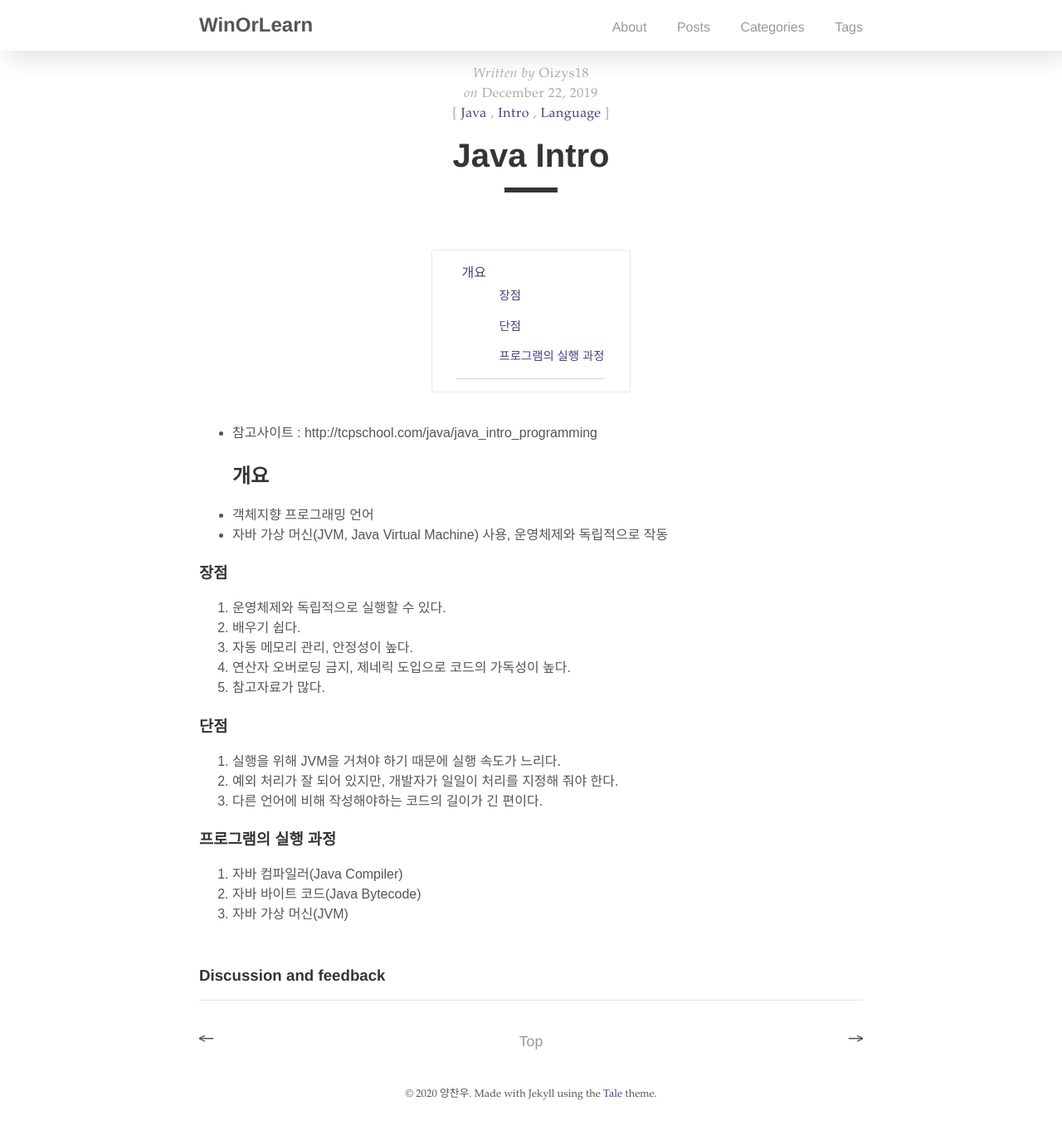
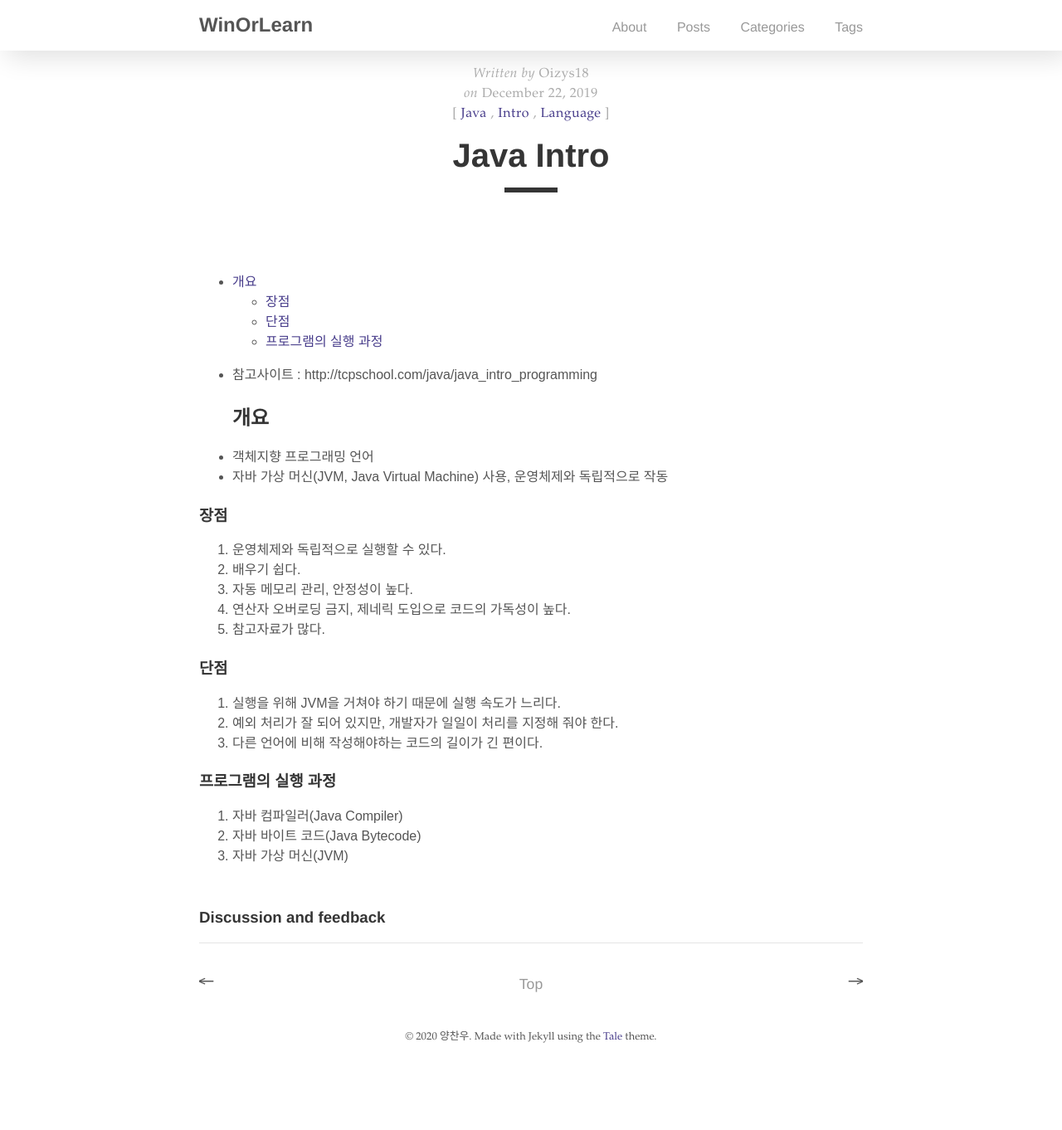
Before and after one commit to Oizys18/blog_depreciated, a Jekyll site: the page built from _posts/Language/2019-12-22-Java-Intro.md, in a window 1280 px wide. Shown: the whole page at 83% size. Built offline with Jekyll 4.4.1, drawn with Linux system fonts in a browser that asks for light colours; comment, search, counter and statistics services are not loaded; the table of contents is made by our own code; after the commit the page ends 1293 px from its top, so only the background shows below that.

Commit message:
Fix toc error

```diff
--- a/_layouts/post.html
+++ b/_layouts/post.html
@@ -24,13 +24,12 @@ layout: default
     {% endif %}
     <br>
   </div>
-
   <h1 class="post-title">{{ page.title }}</h1>
   <div class="post-line"></div>
   <div class="table-of-contents">
-    {% toc %}
+
   </div>
-  {{ content }}
+  {{ content | toc }}
 </div>
 
 {% if page.comments %}
```
